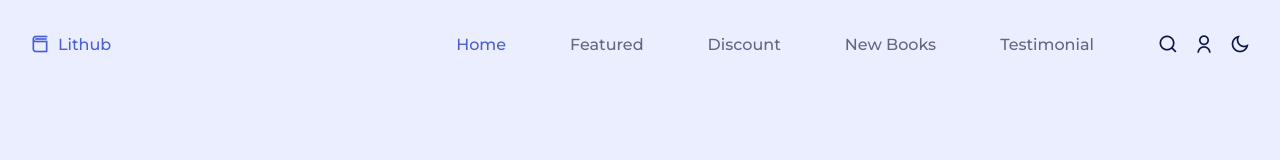
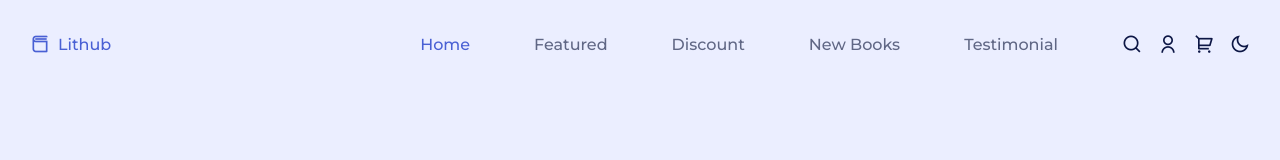
Before and after one commit to ThembelihleN/responsive-book-website, a plain HTML site: page index.html in a window 1280 px wide. Shown: the top 160 px of the page. Drawn offline with nearby package versions, Linux system fonts and the light colour scheme; a web font is replaced by a local one.

Commit message:
added cart

```diff
--- a/assets/js/main.js
+++ b/assets/js/main.js
@@ -119,7 +119,7 @@ let swiperTestimonial = new Swiper('.testimonial__swiper', {
   },
 })
 
-/*======= ADD TO CART =========*/
+/*================ ADD TO CART =================*/
 if (document.readyState == 'loading') {
   document.addEventListener('DOMContentLoaded', ready)
 } else {
--- a/index.html
+++ b/index.html
@@ -71,7 +71,8 @@
 
                <!-- Login button -->
                <i class="ri-user-line login-button" id="login-button"></i>
-
+               <!-- Cart button  -->
+               <i class="ri-shopping-cart-2-line" id="cart-button"></i>
                <!-- Theme button -->
                <i class="ri-moon-line change-theme" id="theme-button"></i>
             </div>
```
